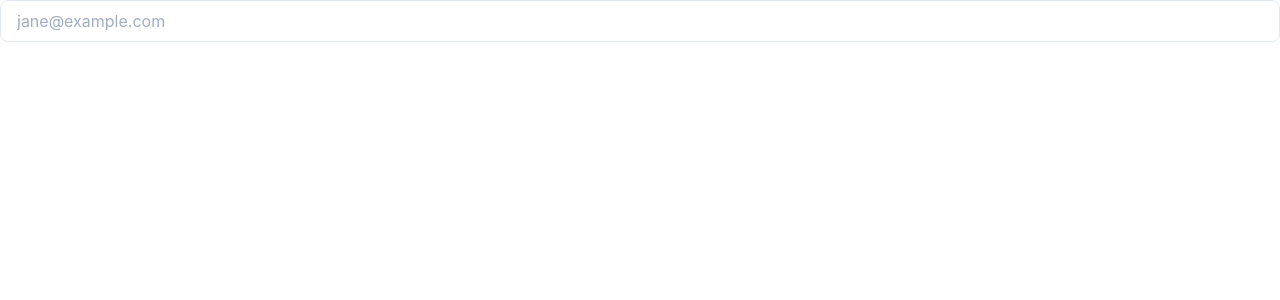
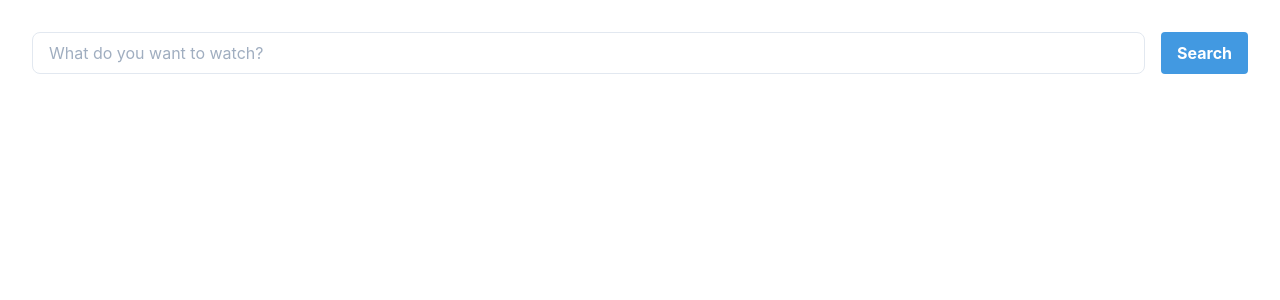
Before and after one commit to hoshikitsunoda/youtube-clone, a React (Create React App) app: page / in a window 1280 px wide. Shown: the top 300 px of the page. Built offline with nearby package versions, Linux system fonts and the light colour scheme; the HTML template or start-up script is replaced by a standard one.

Commit message:
created SearchBar

```diff
--- a/src/App.tsx
+++ b/src/App.tsx
@@ -1,13 +1,11 @@
 import React from 'react'
+
+import SearchBar from './components/SearchBar'
 
 const App: React.FC = () => {
   return (
     <div>
-      <input
-        className="bg-white focus:outline-none focus:shadow-outline border border-gray-300 rounded-lg py-2 px-4 block w-full appearance-none leading-normal"
-        type="email"
-        placeholder="jane@example.com"
-      />
+      <SearchBar />
     </div>
   )
 }
--- /dev/null
+++ b/src/components/SearchBar.tsx
@@ -0,0 +1,18 @@
+import React from 'react'
+
+const SearchBar: React.FC = () => {
+  return (
+    <div className="m-8 flex">
+      <input
+        className="flex-initial bg-white focus:outline-none focus:shadow-outline border border-gray-300 rounded-lg py-2 px-4 block w-full appearance-none leading-normal"
+        type="text"
+        placeholder="What do you want to watch?"
+      />
+      <button className="flex-initial ml-4 bg-blue-500 hover:bg-blue-700 text-white font-bold py-2 px-4 rounded">
+        Search
+      </button>
+    </div>
+  )
+}
+
+export default SearchBar
```
